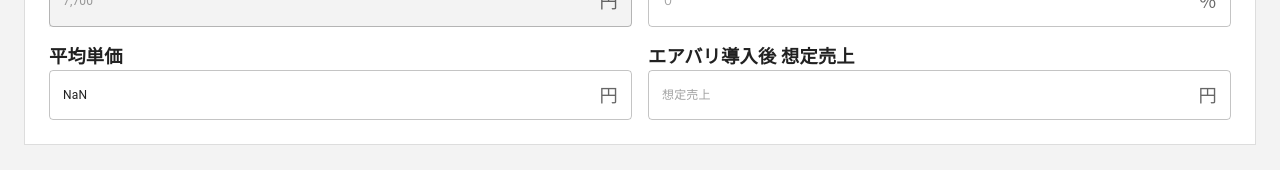
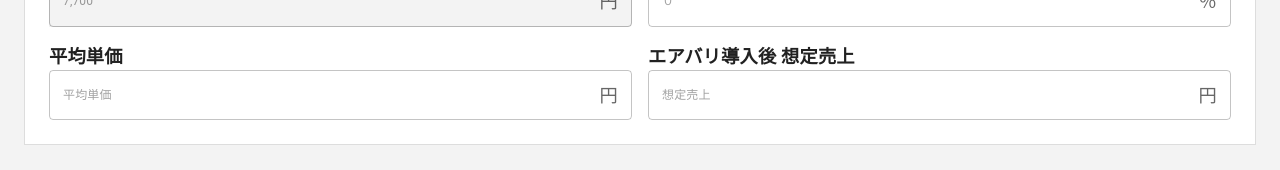
Before and after one commit to Takatoshi0207/profit-calculate, a React (Vite) app: page / in a window 1280 px wide. Shown: the part 585-755 px from the top of the page. Built offline with nearby package versions, Linux system fonts and the light colour scheme.

Commit message:
平均単価の修正
数字出しのタイミング
計算式を修正した

```diff
--- a/src/App.tsx
+++ b/src/App.tsx
@@ -27,9 +27,9 @@ export default function App() {
     const upSellTanka = tanka + airbariTanka;
     const upSelluriage = upSellTanka * upSellCustomer;
     const avTanka = tanka * avCustomer;
-    // const upSellTanka = upSelluriage + avTanka;
-    const newTanka = upSellTanka / 100;
-    return upSellTanka;
+    const airbariUriage = upSelluriage + avTanka;
+    const newTanka = airbariUriage / raitenninzuu;
+    return newTanka;
   });
 
   return (
@@ -147,7 +147,7 @@ export default function App() {
           <LabelTextInput
             label="平均単価"
             placeholder="平均単価"
-            value={heikinTanka}
+            value={tanka && okoegake ? heikinTanka : undefined}
             unit={"円"}
             size={"large"}
           />
@@ -155,7 +155,6 @@ export default function App() {
             label="エアバリ導入後 想定売上"
             value={upSellTanka}
             placeholder="想定売上"
-            onChange={(event) => setUpSellTanka(event.target.value)}
             unit={"円"}
             size={"large"}
           />
```
Also changed, not shown: src/model/form.ts (deleted, +0 -8 lines).
